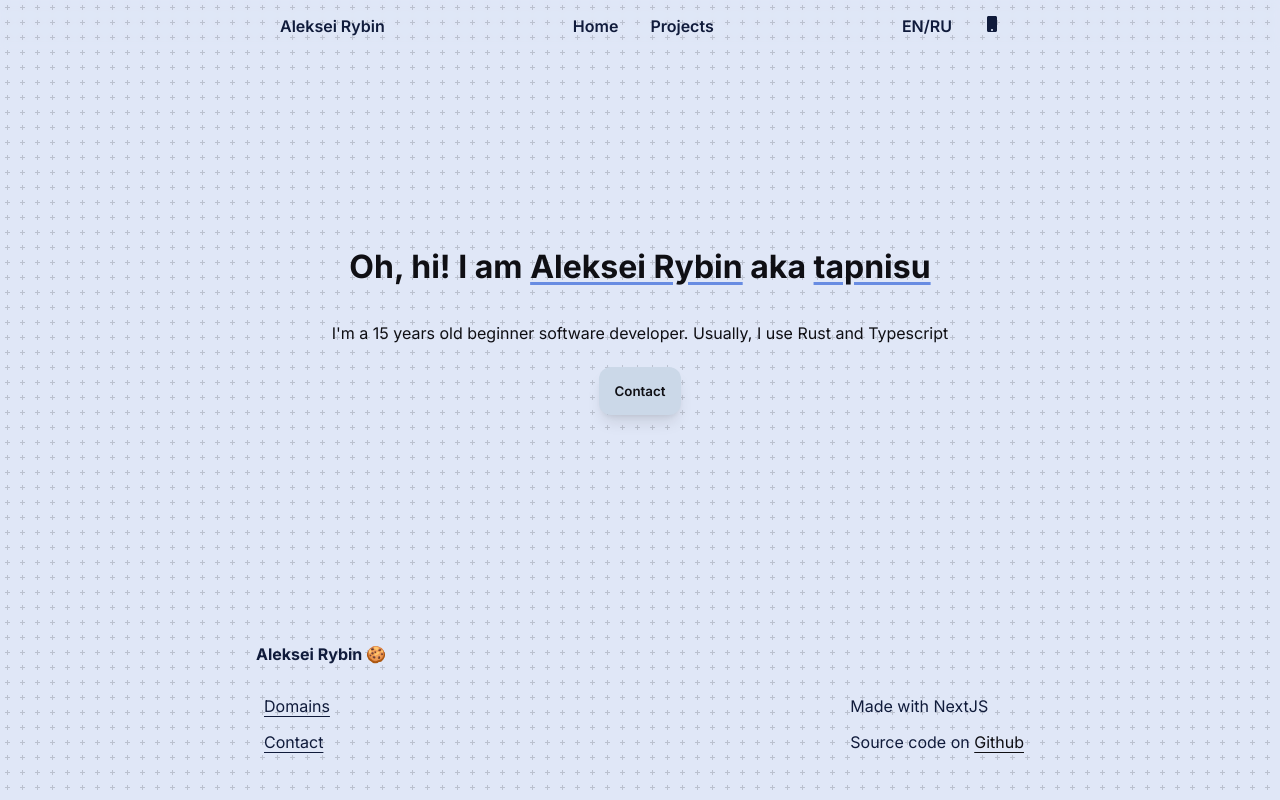
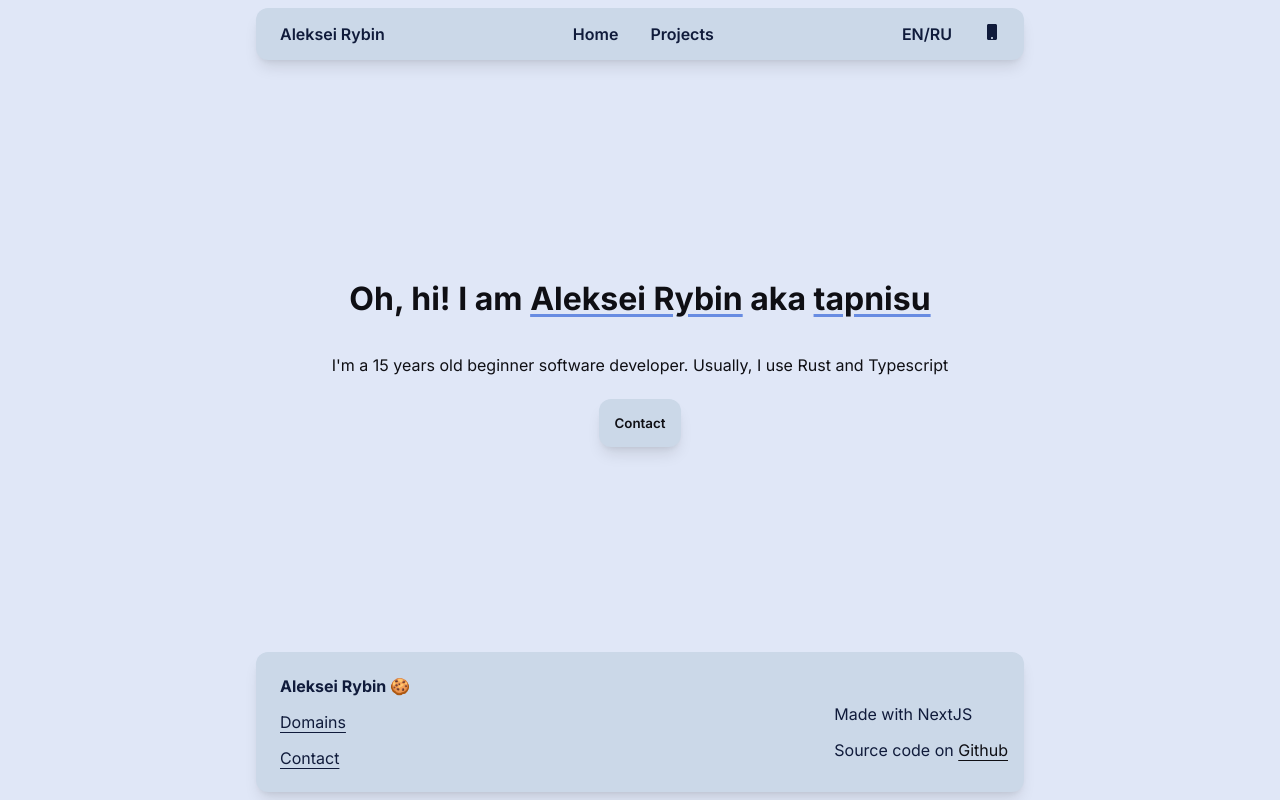
Before and after one commit to tapnisu/tapni.su, a Next.js app: page / in a window 1280 px wide. Built offline with nearby package versions, Linux system fonts and the light colour scheme.

Commit message:
New navbar & footer

```diff
--- a/components/basePageLayout/basePageLayout.module.css
+++ b/components/basePageLayout/basePageLayout.module.css
@@ -2,7 +2,6 @@
   color: var(--text);
 
   background: var(--bg);
-  background-image: var(--tiled-bg);
 
   min-height: 100vh;
 
--- a/components/footer/footer.module.css
+++ b/components/footer/footer.module.css
@@ -4,12 +4,16 @@
 }
 
 .footer {
+  margin: var(--gap-half);
+
+  background: var(--bg-2);
+  border-radius: var(--border-radius);
+
+  box-shadow: var(--box-shadow);
+
   color: var(--text-2);
 
-  width: max-content;
   width: 768px;
-
-  padding: 2rem;
 }
 
 @media (max-width: 768px) {
@@ -19,6 +23,8 @@
 }
 
 .toSides {
+  padding: var(--gap);
+
   display: flex;
   flex-direction: row;
   flex-wrap: wrap;
@@ -36,10 +42,14 @@
   flex-wrap: wrap;
 }
 
+.name {
+  padding: var(--gap-half);
+}
+
 .link {
   color: var(--text-2);
 
-  margin: 0.5rem;
+  padding: var(--gap-half);
 
   transition-property: color;
   transition-timing-function: cubic-bezier(0.4, 0, 0.2, 1);
--- a/components/footer/index.tsx
+++ b/components/footer/index.tsx
@@ -10,16 +10,14 @@ export default function Footer() {
   return (
     <footer className={styles.footerContainer}>
       <div className={styles.footer}>
-        <p>
-          <b>
-            {t.name}{" "}
-            <Link href="/cookie" className={styles.cookie}>
-              🍪
-            </Link>
-          </b>
-        </p>
         <div className={styles.toSides}>
           <div className={styles.links}>
+            <b className={styles.name}>
+              {t.name}{" "}
+              <Link href="/cookie" className={styles.cookie}>
+                🍪
+              </Link>
+            </b>
             <Link href="/domains" className={styles.link}>
               {t.domains}
             </Link>
@@ -29,6 +27,8 @@ export default function Footer() {
           </div>
 
           <div>
+            <br />
+
             <p>{t.footer.madeWith}</p>
 
             <p>
--- a/components/navbar/navbar.module.css
+++ b/components/navbar/navbar.module.css
@@ -1,8 +1,4 @@
 .navbarContainer {
-  background: var(--bg-transparent);
-  backdrop-filter: blur(var(--blur-radius));
-  background-image: var(--tiled-bg);
-
   position: sticky;
   top: 0px;
   width: 100%;
@@ -12,6 +8,13 @@
 }
 
 .navbar {
+  margin: var(--gap-half);
+
+  background: var(--bg-2);
+  border-radius: var(--border-radius);
+
+  box-shadow: var(--box-shadow);
+
   width: 768px;
 
   font-weight: 600;
--- a/styles/globals.css
+++ b/styles/globals.css
@@ -18,8 +18,6 @@
   --bg-2: #cbd8e8;
   --bg-3: #b0c1e8;
 
-  --tiled-bg: url("/bg.png");
-
   --box-shadow: 0 10px 15px -3px rgb(0 0 0 / 0.1),
     0 4px 6px -4px rgb(0 0 0 / 0.1);
 }
@@ -32,8 +30,6 @@
   --bg-transparent: rgba(15, 15, 20, 0.5);
   --bg-2: #161822;
   --bg-3: #101b3b;
-
-  --tiled-bg: url("/bg-dark.png");
 }
 
 ::selection {
```
Also changed, not shown: public/bg-dark.png (deleted), public/bg.png (deleted).
